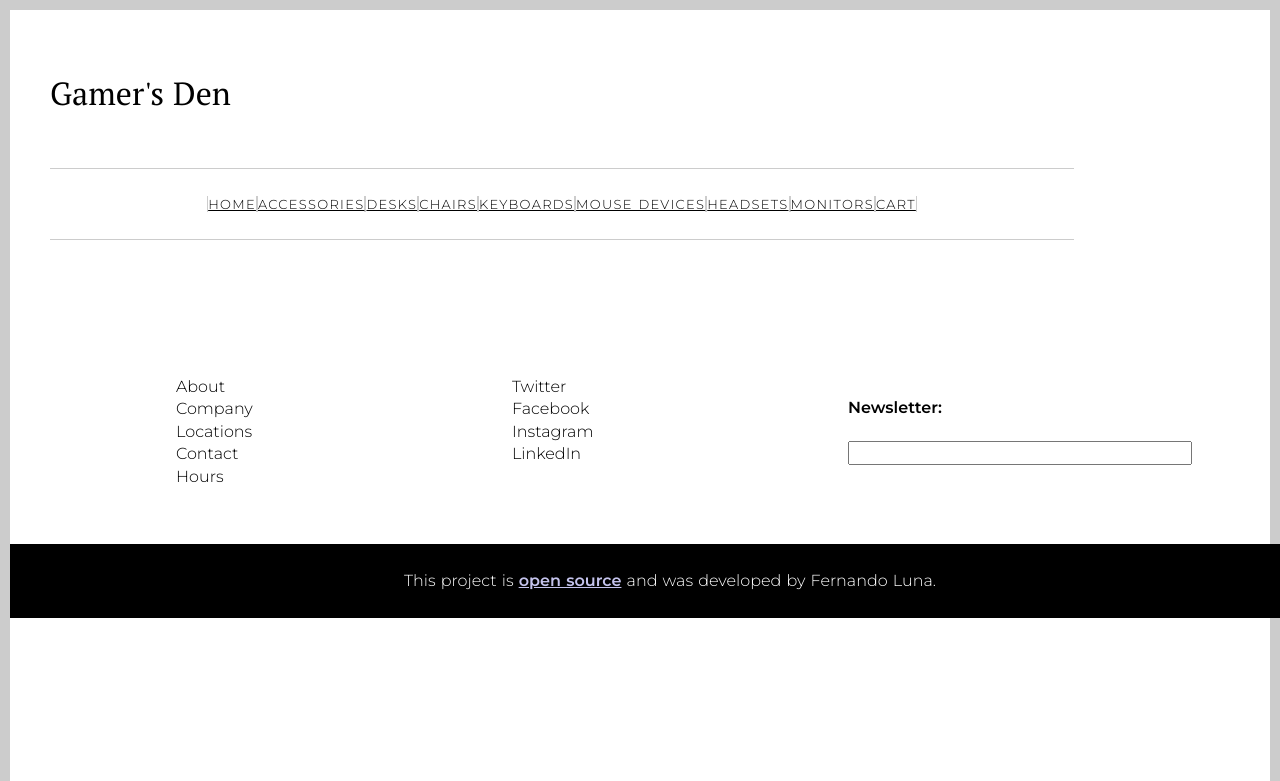
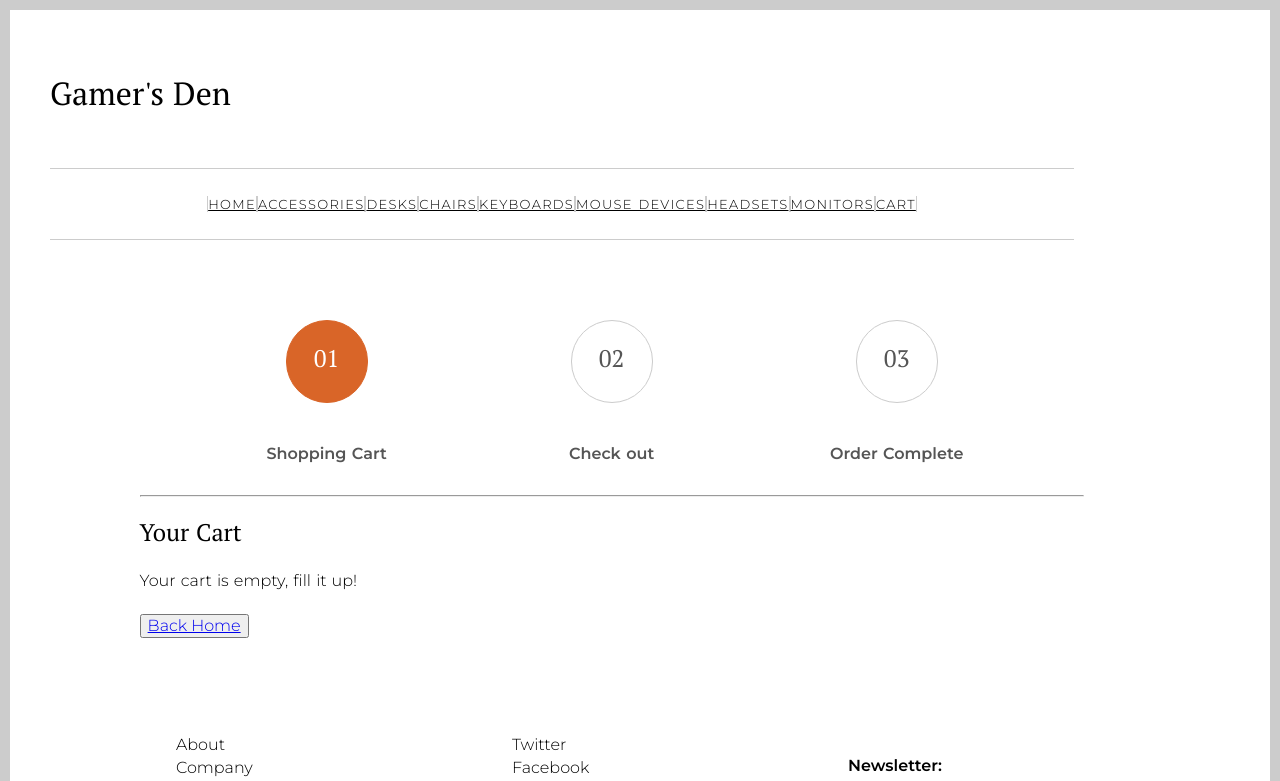
Before and after one commit to lunaf-github/Gaming-Equipment-ecommerce, a Nuxt app: page /Cart in a window 1280 px wide. Shown: the top 781 px of the page. Built offline with nearby package versions, Linux system fonts and the light colour scheme.

Commit message:
cart page build in progress

```diff
--- /dev/null
+++ b/components/AppCartDisplay.vue
@@ -0,0 +1,31 @@
+<template>
+  <div>
+    <section v-if="cartCount > 0">
+
+    </section>
+    <Section v-else class="center">
+      <p>Your cart is empty, fill it up!</p>
+      <h1>{{cartCount}}</h1>
+      <button class="pay-with-stripe">
+        <nuxt-link exact to="/">Back Home</nuxt-link>
+      </button>
+    </Section>
+  </div>
+</template>
+
+<script>
+import { mapGetters } from 'vuex';
+
+export default {
+  components:{
+
+  },
+  computed:{
+    ...mapGetters(["cartCount, cartTotal"])
+  }
+}
+</script>
+
+<style>
+
+</style>
--- /dev/null
+++ b/components/AppCartSteps.vue
@@ -0,0 +1,67 @@
+<template>
+  <section>
+    <div class="shopping">
+      <h2 :class="{active: cartUIStatus === 'idle' && cartCount === 0}">01</h2>
+      <h4>Shopping Cart</h4>
+    </div>
+    <div class="checkout">
+      <h2 :class="{active: cartUIStatus === 'idle' && cartCount > 0}">02</h2>
+      <h4>Check out</h4>
+    </div>
+    <div class="order">
+      <h2 :class="{active: cartUIStatus === 'success'}">03</h2>
+      <h4>Order Complete</h4>
+    </div>
+  </section>
+</template>
+
+<script>
+import { mapGetters, mapState } from 'vuex';
+
+export default {
+  computed: {
+    ...mapState(["cartUIStatus"]),
+    ...mapGetters(["cartCount"])
+  }
+}
+</script>
+
+<style lang="scss" scoped>
+section {
+  display: grid;
+  grid-template-columns: repeat(3, 1fr);
+  grid-template-rows: 1fr;
+  grid-column-gap: 100px;
+  grid-row-gap: 0px;
+  text-align: center;
+  width: 80%;
+  margin: 20px auto 0;
+  div {
+    display: flex;
+    flex-direction: column;
+    align-items: center;
+  }
+}
+
+h2 {
+  width: 80px;
+  height: 60px;
+  border-radius: 1000px;
+  border: 1px solid #ccc;
+  padding-top: 21px;
+  color: #555;
+  &.active {
+    background: #d96528;
+    border: 1px solid #d96528;
+    color: white;
+  }
+}
+
+h4 {
+  margin-top: 20px;
+  color: #555;
+}
+
+
+
+</style>
--- a/components/AppNav.vue
+++ b/components/AppNav.vue
@@ -28,7 +28,7 @@
       <nuxt-link to="/Monitors">Monitors</nuxt-link>
      </li>
      <li>
-      <nuxt-link to="/cart">Cart</nuxt-link>
+      <nuxt-link to="/Cart">Cart</nuxt-link>
      </li>
     </ul>
    </nav>
--- a/package.json
+++ b/package.json
@@ -1,5 +1,5 @@
 {
-  "name": "Gamer's Den",
+  "name": "gamerden",
   "version": "1.0.0",
   "private": true,
   "scripts": {
--- /dev/null
+++ b/pages/Cart.vue
@@ -0,0 +1,31 @@
+<template>
+  <div>
+    <app-cart-steps/>
+    <hr/>
+    <h2 class="center">Your Cart</h2>
+
+    <section v-if="cartUIStatus === 'idle'">
+      <app-cart-display />
+    </section>
+  </div>
+</template>
+
+<script>
+import { mapState } from 'vuex';
+import AppCartDisplay from '../components/AppCartDisplay.vue';
+import AppCartSteps from '../components/AppCartSteps.vue';
+
+export default {
+  components:{
+    AppCartSteps,
+    AppCartDisplay
+  },
+  computed: {
+   ...mapState(["cartUIStatus"])
+  }
+}
+</script>
+
+<style>
+
+</style>
--- a/pages/product/_id.vue
+++ b/pages/product/_id.vue
@@ -14,10 +14,32 @@
       ></star-rating>
       <h4 class="price">{{ product.price }}</h4>
       <ul>
-       <li v-for="detail in product.description" :key="detail">{{detail}}</li>
+       <li v-for="detail in product.description" :key="detail" class="product-detail">{{detail}}</li>
       </ul>
+      <div class="product-options">
+        <div class="quantity">
+          <button class="update-num" @click="quantity > 0 ? quantity-- : quanty = 0">-</button>
+          <input type="number" v-model="quantity"/>
+          <button class="update-num" @click="quantity++">+</button>
+        </div>
+      </div>
+      <p>
+        <button class="button purchase" @click="cartAdd">Add to Cart</button>
+      </p>
     </section>
   </section>
+  <hr/>
+  <div class="review">
+    <h2>Reviews</h2>
+    <star-rating
+      :rating="product.starrating"
+      active-color="#000"
+      :star-size="15"
+      style="margin 5px 0"
+    ></star-rating>
+    <p>Great Product!</p>
+    <p>Lorem ipsum dolor sit amet consectetur adipisicing elit. Rerum iusto placeat consequatur voluptas sit mollitia ratione autem, atque sequi odio laborum, recusandae quia distinctio voluptatibus sint, quae aliquid possimus exercitationem.</p>
+  </div>
   <app-feature-products />
  </div>
 </template>
@@ -34,7 +56,9 @@ export default {
   },
   data(){
     return {
-     id: this.$route.params.id
+     id: this.$route.params.id,
+     quantity:1,
+     tempcart:[] // this object should be the same as the json store object, with additional param, quantity
     }
   },
   computed:{
@@ -47,10 +71,32 @@ export default {
       }
       return result;
     }
+  },
+  methods: {
+    cartAdd(){
+      let item = this.product;
+      item = {
+        ...item,
+        quantity: this.quantity,
+      }
+      this.tempcart.push(item);
+      this.$store.commit("addToCart", {...item});
+    }
   }
 }
 </script>
 
-<style>
+<style lang="scss" scoped>
+  .item-contain{
+    margin-left: 8%;
+    width: 80%;
+    display: grid;
+    grid-template-columns: 1fr 2fr;
+  }
 
+
+
+  img {
+    width: 100%;
+  }
 </style>
--- a/static/storedata.json
+++ b/static/storedata.json
@@ -17,7 +17,7 @@
     "img": "Monitor4.jpg"
   },
  {
-  "id": "9d436e98-1dc9-4f21-9587-76d4c0255e33",
+  "id": "9d436e98-1dc9-4f21-958G-06d4cV235e13",
   "category":"Headset",
   "name":"BINNUNE Wireless Gaming Headset",
   "brand":"BINNUNE",
--- a/store/index.js
+++ b/store/index.js
@@ -16,9 +16,20 @@ export const getters = {
  accessories: state => state.storedata.filter(el => el.category === "Accessory"),
  monitors: state => state.storedata.filter(el => el.category === "Monitor"),
  desks: state => state.storedata.filter(el => el.category === "Desk"),
- chairs: state => state.storedata.filter(el => el.category === "Chair")
+ chairs: state => state.storedata.filter(el => el.category === "Chair"),
+ cartCount: state => {
+  if(!state.cart.length) return 0;
+  return state.cart.reduce((ac, next) => ac + next.quantity, 0);
+ }
 }
 
-export const mutations = {}
+export const mutations = {
+ addToCart: (state, payload) => {
+   let itemfound = state.cart.find(el => el.id = payload.id);
+   itemfound?
+        (itemfound.quantity += payload.quantity)
+        :state.cart.push(payload)
+ }
+}
 
 export const actions = {};
```
